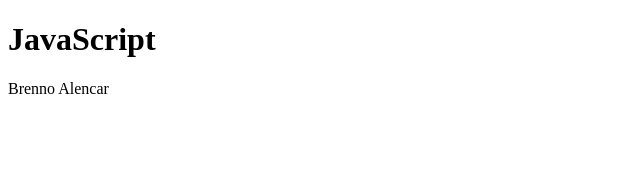
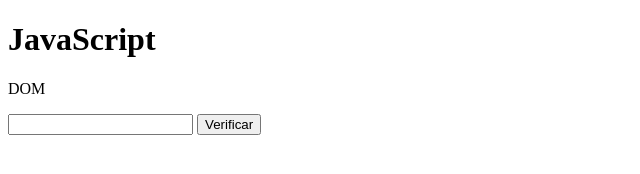
Before and after one commit to BrennoAlenkar/aulas-js, a plain HTML site: page index.html in a window 1280 px wide. Shown: the whole page, without its empty margins (0-640 px from the left). Drawn offline with Linux system fonts and the light colour scheme.

Commit message:
Operadores

```diff
--- a/index.html
+++ b/index.html
@@ -10,9 +10,14 @@
 
     <p id="teste">DOM</p>
 
+    <input type="number" name="" id="numero">
+
+    <button onclick="parOuImpar()">Verificar</button>
+
     <!--<script src="js/saidas.js"></script> -->
     <!--<script src="js/declaracao.js"></script>-->
     <!--<script src="js/sintaxe.js"></script>-->
-    <script src="js/variaveis.js"></script>
+    <!-- <script src="js/variaveis.js"></script>-->
+     <script src="js/operadores.js"></script>
 </body>
 </html>
--- /dev/null
+++ b/js/operadores.js
@@ -0,0 +1,16 @@
+function parOuImpar() {
+    // Obtém o valor digitado no campo de input
+    let numero = document.querySelector('#numero').value;
+
+    // Converte o valor para número
+    let num = Number(numero);
+
+    // Seleciona o elemento onde o resultado será exibido
+    let res = document.querySelector('#teste');
+
+    // Verifica se o número é par ou ímpar
+    let teste = num % 2 === 0 ? "par" : "ímpar";
+
+    // Exibe o resultado no elemento selecionado
+    res.innerHTML = teste;
+}
```
